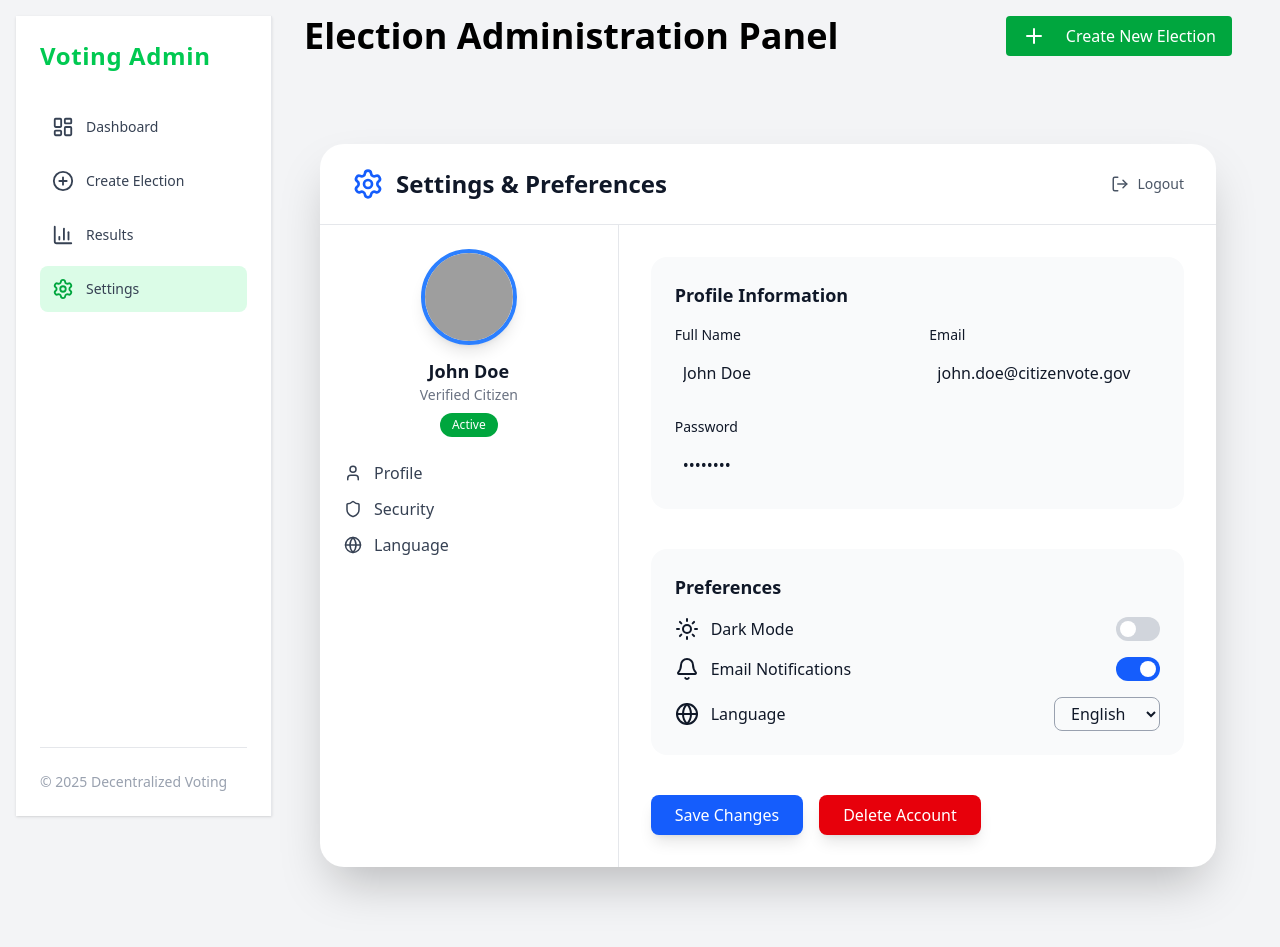
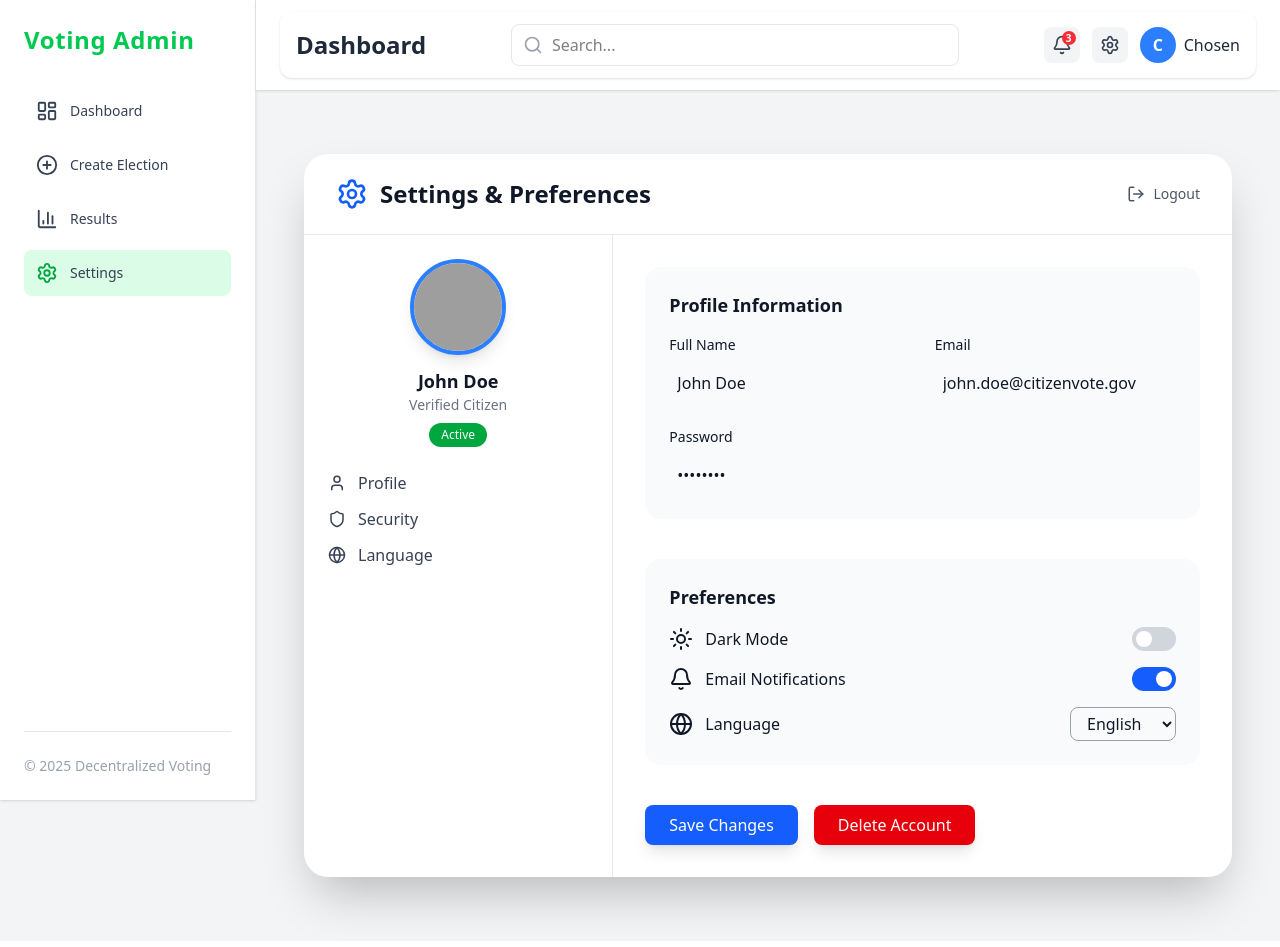
Before and after one commit to V1ctorEgan/decentralized-voting-system, a React (Vite) app: page /dashboard/settings in a window 1280 px wide. Built offline with nearby package versions, Linux system fonts and the light colour scheme; grey boxes are pictures that could not be loaded.

Commit message:
feat: dashboard mobile

```diff
--- a/src/assets/sideNav.jsx
+++ b/src/assets/sideNav.jsx
@@ -1,7 +1,9 @@
 import React, { useState } from "react";
+import { motion } from "framer-motion";
 import { LayoutDashboard, PlusCircle, BarChart3, Settings } from "lucide-react";
 import { NavLink } from "react-router-dom";
 
+// Navigation links
 const navLinks = [
   { text: "Dashboard", icon: LayoutDashboard, path: "/dashboard/home" },
   {
@@ -16,29 +18,65 @@ const navLinks = [
 const Sidebar = () => {
   const [activeLink, setActiveLink] = useState(null);
 
+  // Animation Variants
+  const sidebarVariants = {
+    hidden: { x: -100, opacity: 0 },
+    visible: {
+      x: 0,
+      opacity: 1,
+      transition: {
+        type: "spring",
+        stiffness: 80,
+        damping: 15,
+        staggerChildren: 0.1,
+      },
+    },
+  };
+
+  const linkVariants = {
+    hidden: { opacity: 0, x: -20 },
+    visible: { opacity: 1, x: 0, transition: { duration: 0.3 } },
+  };
+
   return (
-    <aside className="h-screen w-64 bg-white text-black flex flex-col p-6 border-r border-gray-200 shadow-sm">
+    <motion.aside
+      variants={sidebarVariants}
+      initial="hidden"
+      animate="visible"
+      className="h-screen w-64 bg-white text-black flex flex-col p-6 border-r border-gray-200 shadow-sm"
+    >
       {/* Logo / Title */}
-      <h1 className="text-2xl font-bold mb-8 text-green-500 tracking-wide">
+      <motion.h1
+        initial={{ opacity: 0, y: -10 }}
+        animate={{ opacity: 1, y: 0 }}
+        transition={{ duration: 0.5 }}
+        className="text-2xl font-bold mb-8 text-green-500 tracking-wide"
+      >
         Voting Admin
-      </h1>
+      </motion.h1>
 
       {/* Navigation links */}
       <nav className="flex flex-col space-y-2">
-        {navLinks.map(({ text, icon: Icon, path }) => (
+        {navLinks.map(({ text, icon: Icon, path }, index) => (
+          <motion.div key={text} variants={linkVariants}>
             <NavLink
-            key={text}
               to={path}
               onClick={() => setActiveLink(path)}
               className={({ isActive }) =>
-              `flex items-center gap-3 p-3 rounded-lg transition-all duration-200 ${
+                `group flex items-center gap-3 p-3 rounded-lg transition-all duration-200 ${
                   isActive
                     ? "bg-green-100 text-green-600 font-semibold"
                     : "hover:bg-green-50 hover:text-green-600 text-gray-700"
                 }`
               }
             >
+              <motion.div
+                whileHover={{ scale: 1.15, rotate: 5 }}
+                whileTap={{ scale: 0.95 }}
+                transition={{ type: "spring", stiffness: 200, damping: 10 }}
+              >
                 <Icon size={22} />
+              </motion.div>
               <span
                 className={`text-sm font-medium ${
                   activeLink === path ? "text-green-600" : "text-gray-700"
@@ -47,14 +85,20 @@ const Sidebar = () => {
                 {text}
               </span>
             </NavLink>
+          </motion.div>
         ))}
       </nav>
 
       {/* Footer */}
-      <div className="mt-auto pt-6 text-sm text-gray-400 border-t border-gray-200">
+      <motion.div
+        initial={{ opacity: 0, y: 20 }}
+        animate={{ opacity: 1, y: 0 }}
+        transition={{ delay: 0.6 }}
+        className="mt-auto pt-6 text-sm text-gray-400 border-t border-gray-200"
+      >
         © 2025 Decentralized Voting
-      </div>
-    </aside>
+      </motion.div>
+    </motion.aside>
   );
 };
 
--- a/src/components/pages/DashboardHeader.jsx
+++ b/src/components/pages/DashboardHeader.jsx
@@ -1,20 +1,74 @@
-import { Plus } from "lucide-react";
 import React from "react";
+import { motion } from "framer-motion";
+import { Bell, Settings, User, Search } from "lucide-react";
 
 const DashboardHeader = () => {
   return (
-    <div className=" ">
-      {/* Header */}
-      <div className=" flex items-center justify-between px-8 mb-6">
-        <h1 className="text-4xl font-bold"> Election Administration Panel</h1>
-        <button className="flex flex-row items-center justify-center gap-5 bg-green-600 text-white px-4 py-2 rounded">
-          <span>
-            <Plus />
+    <motion.header
+      initial={{ y: -50, opacity: 0 }}
+      animate={{ y: 0, opacity: 1 }}
+      transition={{ duration: 0.5, ease: "easeOut" }}
+      className="w-full bg-white shadow-sm rounded-xl px-4 py-3 flex flex-col md:flex-row md:items-center md:justify-between gap-4"
+    >
+      {/* Left Section: Logo / Title */}
+      <motion.h1
+        initial={{ opacity: 0, x: -20 }}
+        animate={{ opacity: 1, x: 0 }}
+        transition={{ delay: 0.2, duration: 0.4 }}
+        className="text-xl md:text-2xl font-semibold text-gray-800"
+      >
+        Dashboard
+      </motion.h1>
+
+      {/* Center: Search Bar (Hidden on very small screens) */}
+      <motion.div
+        initial={{ opacity: 0 }}
+        animate={{ opacity: 1 }}
+        transition={{ delay: 0.4 }}
+        className="relative flex-1 max-w-md hidden sm:flex"
+      >
+        <Search className="absolute left-3 top-1/2 -translate-y-1/2 text-gray-400 w-5 h-5" />
+        <input
+          type="text"
+          placeholder="Search..."
+          className="w-full pl-10 pr-4 py-2 border border-gray-200 rounded-lg focus:outline-none focus:ring-2 focus:ring-blue-500"
+        />
+      </motion.div>
+
+      {/* Right Section: Icons */}
+      <motion.div
+        initial={{ opacity: 0, x: 20 }}
+        animate={{ opacity: 1, x: 0 }}
+        transition={{ delay: 0.3, duration: 0.4 }}
+        className="flex items-center justify-end gap-3"
+      >
+        {/* Notification Icon */}
+        <button className="relative p-2 bg-gray-100 hover:bg-gray-200 rounded-lg">
+          <Bell className="w-5 h-5 text-gray-700" />
+          <span className="absolute top-1 right-1 bg-red-500 text-white text-[10px] font-semibold rounded-full w-3.5 h-3.5 flex items-center justify-center">
+            3
           </span>
-          Create New Election
         </button>
-      </div>
-    </div>
+
+        {/* Settings Icon */}
+        <button className="p-2 bg-gray-100 hover:bg-gray-200 rounded-lg">
+          <Settings className="w-5 h-5 text-gray-700" />
+        </button>
+
+        {/* Profile Avatar */}
+        <motion.div
+          whileHover={{ scale: 1.1 }}
+          className="flex items-center gap-2 cursor-pointer"
+        >
+          <div className="w-8 h-8 md:w-9 md:h-9 rounded-full bg-blue-500 flex items-center justify-center text-white font-semibold">
+            C
+          </div>
+          <span className="hidden sm:inline text-gray-800 font-medium">
+            Chosen
+          </span>
+        </motion.div>
+      </motion.div>
+    </motion.header>
   );
 };
 
--- a/src/components/pages/Layout.jsx
+++ b/src/components/pages/Layout.jsx
@@ -1,23 +1,53 @@
-import React from "react";
+import React, { useState } from "react";
 import { Outlet } from "react-router-dom";
 import Sidebar from "../../assets/sideNav.jsx";
 import DashboardHeader from "./DashboardHeader.jsx";
+import { Menu } from "lucide-react";
 
 const Layout = () => {
+  const [isSidebarOpen, setIsSidebarOpen] = useState(false);
+
   return (
-    <div className="flex p-4 min-h-screen bg-gray-100">
-      {/* Sidebar */}
-      <div className="hidden md:flex">
+    <div className="flex min-h-screen bg-gray-100">
+      {/* Sidebar (Desktop) */}
+      <div className="hidden md:flex w-64">
         <Sidebar />
       </div>
 
+      {/* Sidebar (Mobile) */}
+      {isSidebarOpen && (
+        <div className="fixed inset-0 z-40 flex">
+          {/* Overlay */}
+          <div
+            className="fixed inset-0 bg-black/40"
+            onClick={() => setIsSidebarOpen(false)}
+          ></div>
+
+          {/* Drawer */}
+          <div className="relative z-50 w-64 bg-white shadow-lg animate-slideIn">
+            <Sidebar />
+          </div>
+        </div>
+      )}
+
       {/* Main content area */}
-      <div className="flex-1 flex flex-col">
-        {/* Header (sticks to top) */}
-        <DashboardHeader />
+      <div className="flex-1 flex flex-col w-full">
+        {/* Header (with menu button for mobile) */}
+        <header className="sticky top-0 z-30 bg-white shadow-sm flex items-center justify-between px-4 py-3 md:px-6">
+          {/* Mobile Menu Button */}
+          <button
+            className="md:hidden p-2 text-gray-700 hover:bg-gray-200 rounded-lg"
+            onClick={() => setIsSidebarOpen(true)}
+          >
+            <Menu className="w-6 h-6" />
+          </button>
 
-        {/* Page content (renders nested routes) */}
-        <main className="flex-1 p-6 overflow-y-auto">
+          {/* Header content */}
+          <DashboardHeader />
+        </header>
+
+        {/* Page content */}
+        <main className="flex-1 p-4 md:p-6 overflow-y-auto">
           <Outlet />
         </main>
       </div>
```
Lines whose indentation alone changed are shown as unchanged.
